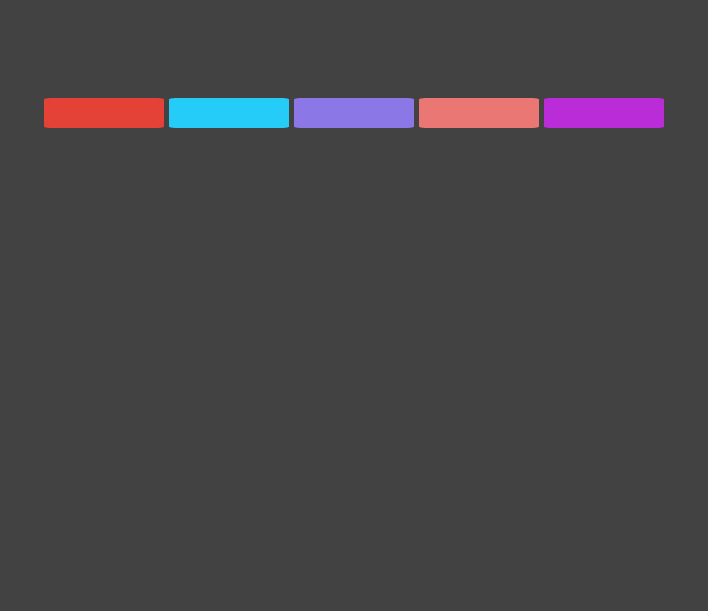
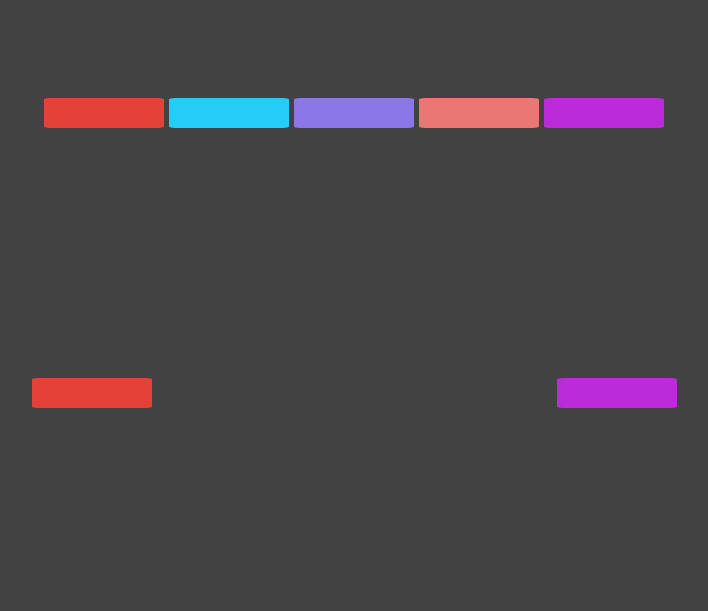
Before and after one commit to asimaltafshah/asimbootproj1, a plain HTML site: page index.html in a window 1280 px wide. Shown: the whole page, without its empty margins (286-994 px from the left). Drawn offline with Linux system fonts and the light colour scheme.

Commit message:
changing inxex.html

```diff
--- a/index.html
+++ b/index.html
@@ -15,7 +15,9 @@
       <div class="color orange"></div>
       <div class="color pink"></div>
     </div>
+    <div class="color red"></div>
     <div class="center"></div>
+    <div class="color pink"></div>
     <script src="./scripts.js"></script>
   </body>
 </html>
```
